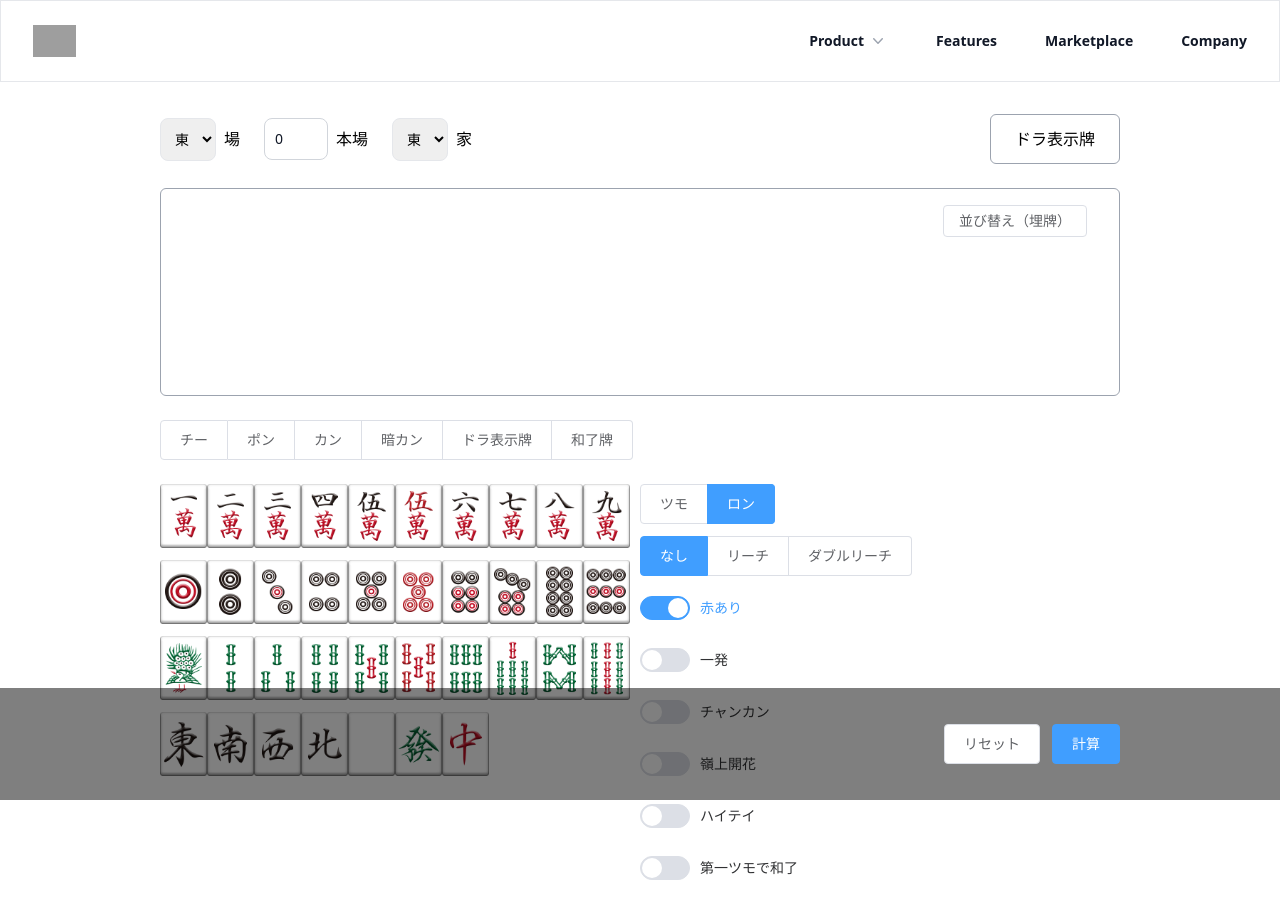
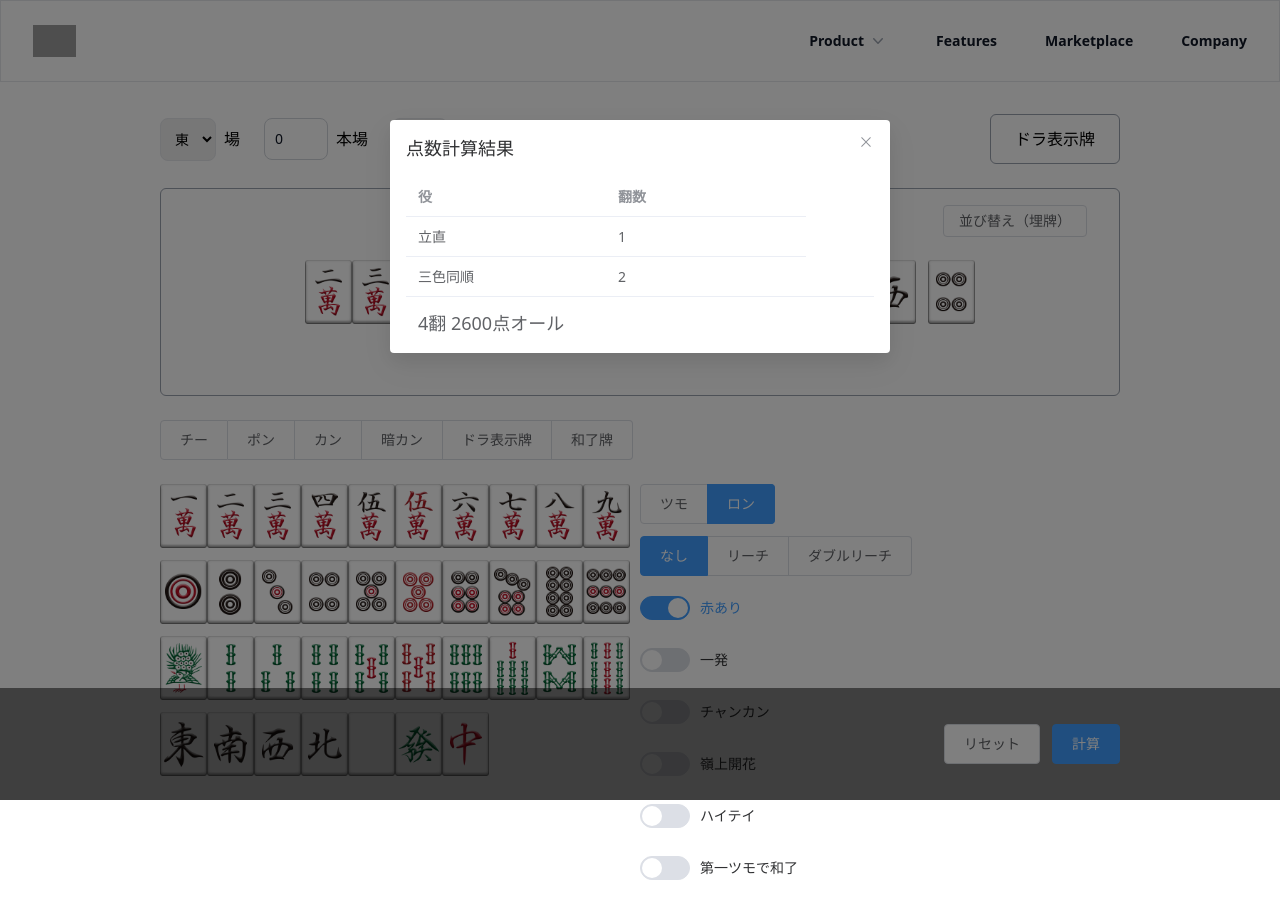
Before and after one commit to yasunaga-shuto/mahjong-point-front, a Nuxt app: page / in a window 1280 px wide. Both pictures are taken after a click on the button "計算". Shown: the top 918 px of the page. Built offline with nearby package versions, Linux system fonts and the light colour scheme; grey boxes are pictures that could not be loaded.

Commit message:
モーダル追加

```diff
--- a/app.vue
+++ b/app.vue
@@ -157,6 +157,13 @@
         <el-button type="primary" size="large" @click="calculate">計算</el-button>
       </div>
     </div>
+    <el-dialog v-model="isResultVisible" title="点数計算結果" width="500" show-summary>
+      <el-table :data="result">
+        <el-table-column property="yaku" label="役" width="200" />
+        <el-table-column property="han" label="翻数" width="200" />
+      </el-table>
+      <div class="text-lg ml-3 pt-3">4翻 2600点オール</div>
+    </el-dialog>
   </div>
 </template>
 
@@ -190,10 +197,24 @@ const linshan = ref(false)
 const haitei = ref(false)
 const hora = ref(false)
 const doraIndicators = ref<Pai[]>([])
-const agariPai = ref('')
+const agariPai = ref('4p')
 
-const tehai = ref<Pai[]>([])
+// TODO: デバッグ用後で消す
+const tehai = ref<Pai[]>(['2m', '3m', '4m', '5m', '6m', '7m', '2s', '3s', '4s', '5pRed', '6p', 'sha', 'sha'])
+// const tehai = ref<Pai[]>([])
 const hupai = ref<{ type: Mode, pai: Pai[] }[]>([])
+
+const isResultVisible = ref(false)
+const result = [
+  {
+    yaku: '立直',
+    han: 1,
+  },
+  {
+    yaku: '三色同順',
+    han: 2,
+  },
+]
 
 const addPai = (pai: Pai) => {
   switch (mode.value) {
@@ -426,6 +447,7 @@ const calculate = async () => {
       player_wind: playerWind.value,
     }
   })
+  isResultVisible.value = true
   console.log(data)
 }
 </script>
```
